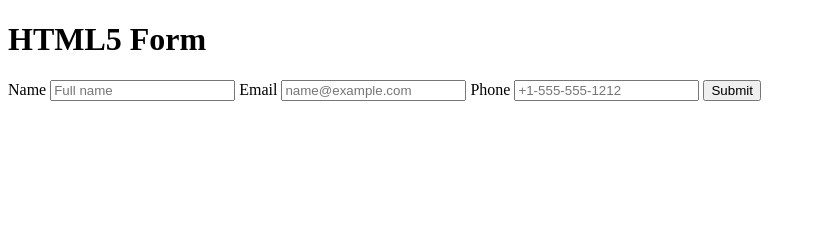
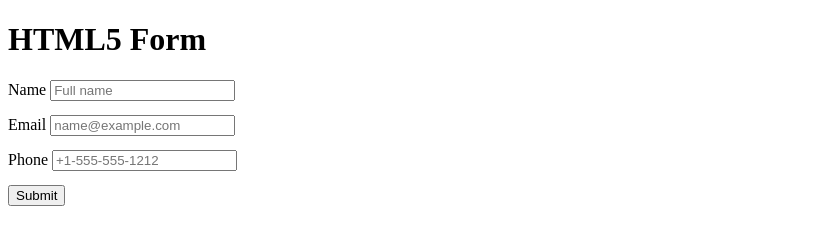
Before and after one commit to kmsheng/html5-form, a website built with webpack: page index.html in a window 1280 px wide. Shown: the whole page, without its empty margins (0-816 px from the left). Built offline with nearby package versions, Linux system fonts and the light colour scheme.

Commit message:
add style for form label

```diff
--- a/src/index.css
+++ b/src/index.css
@@ -1,2 +1,4 @@
-body {
+#form > label {
+  display: block;
+  margin: 14px 0;
 }
```
